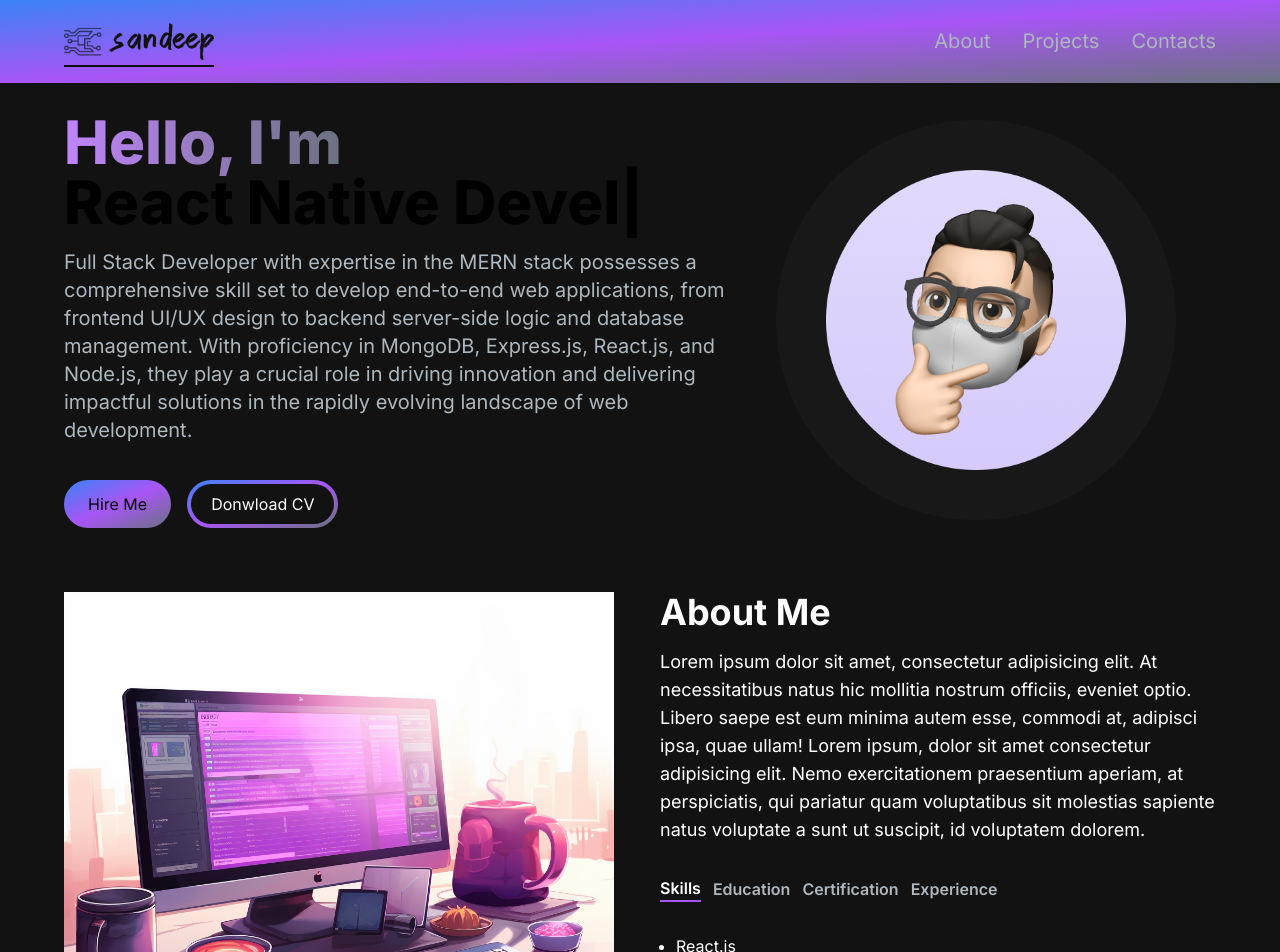
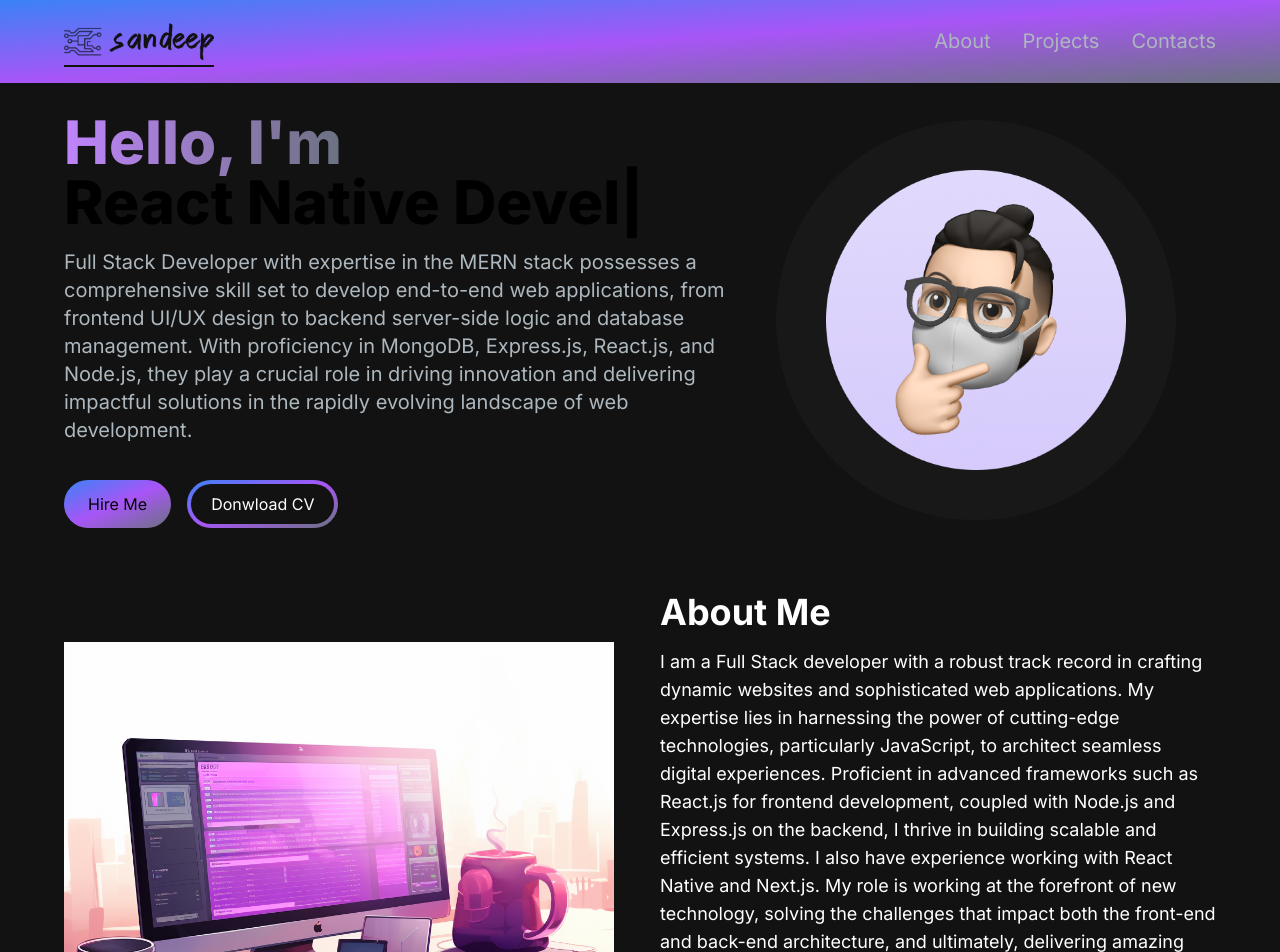
Before and after one commit to sandeepKumar22g/new-portfolio, a Next.js app: page / in a window 1280 px wide. Shown: the top 952 px of the page. Built offline with nearby package versions, Linux system fonts and the light colour scheme.

Commit message:
Update About.jsx

```diff
--- a/src/components/About.jsx
+++ b/src/components/About.jsx
@@ -52,10 +52,8 @@ const About = () => {
             id: "experience",
             content: (
                 <ul className='list-disc pl-4'>
-                    <li>MERN Stack</li>
-                    <li>AWS Cloud Practitioner</li>
-                    <li>Networking(CCNA & MCITP)</li>
-                    <li>Embedded Systems</li>
+                    <li>Assist. Tariner at TCIL-IT Chandigarh (09/2021 - 02/2022)</li>
+                    <li>MERN Stack developer at Bepoj Technpolgy (03/2022 - current)</li>
                 </ul>
             )
         },
@@ -73,7 +71,7 @@ const About = () => {
                 <Image src="/about-image.png" alt="about section image" width={550} height={500} className='hidden md:block' />
                 <div className='mt-4 md:mt-0 text-left flex flex-col h-full'>
                     <h2 className='text-4xl font-bold text-white mb-4'>About Me</h2>
-                    <p className='text-base lg:text-lg'>Lorem ipsum dolor sit amet, consectetur adipisicing elit. At necessitatibus natus hic mollitia nostrum officiis, eveniet optio. Libero saepe est eum minima autem esse, commodi at, adipisci ipsa, quae ullam! Lorem ipsum, dolor sit amet consectetur adipisicing elit. Nemo exercitationem praesentium aperiam, at perspiciatis, qui pariatur quam voluptatibus sit molestias sapiente natus voluptate a sunt ut suscipit, id voluptatem dolorem.</p>
+                    <p className='text-base lg:text-lg'>I am a Full Stack developer with a robust track record in crafting dynamic websites and sophisticated web applications. My expertise lies in harnessing the power of cutting-edge technologies, particularly JavaScript, to architect seamless digital experiences. Proficient in advanced frameworks such as React.js for frontend development, coupled with Node.js and Express.js on the backend, I thrive in building scalable and efficient systems. I also have experience working with React Native and Next.js. My role is working at the forefront of new technology, solving the challenges that impact both the front-end and back-end architecture, and ultimately, delivering amazing global user experiences.</p>
                     <div className='flex flex-row mt-8 flex-wrap'>
                         <TabsButton active={tab === "skills"} selectTab={()=>handleTabChange("skills")} >
                             Skills
```
